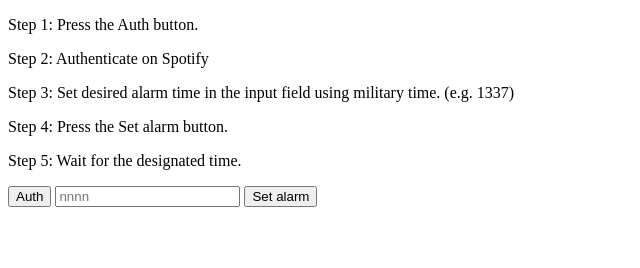
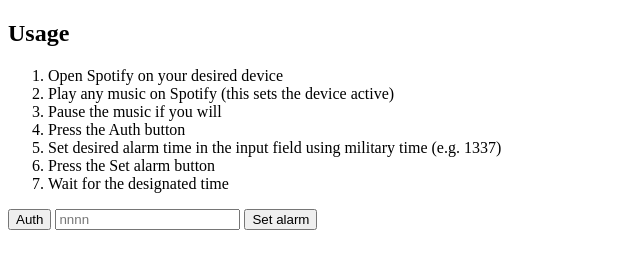
Before and after one commit to fymmit/spotify-alarm, a website: page ui/index.html in a window 1280 px wide. Shown: the whole page, without its empty margins (0-640 px from the left). Drawn offline with Linux system fonts and the light colour scheme.

Commit message:
Improve instructions.

```diff
--- a/ui/index.html
+++ b/ui/index.html
@@ -8,21 +8,18 @@
 </head>
 <body>
     <div>
-        <p>
-            Step 1: Press the Auth button.
-        </p>
-        <p>
-            Step 2: Authenticate on Spotify
-        </p>
-        <p>
-            Step 3: Set desired alarm time in the input field using military time. (e.g. 1337)
-        </p>
-        <p>
-            Step 4: Press the Set alarm button.
-        </p>
-        <p>
-            Step 5: Wait for the designated time.
-        </p>
+        <h2>
+            Usage
+        </h2>
+        <ol>
+            <li>Open Spotify on your desired device</li>
+            <li>Play any music on Spotify (this sets the device active)</li>
+            <li>Pause the music if you will</li>
+            <li>Press the Auth button</li>
+            <li>Set desired alarm time in the input field using military time (e.g. 1337)</li>
+            <li>Press the Set alarm button</li>
+            <li>Wait for the designated time</li>
+        </ol>
     </div>
     <div>
         <button id="auth-button">Auth</button>
```
